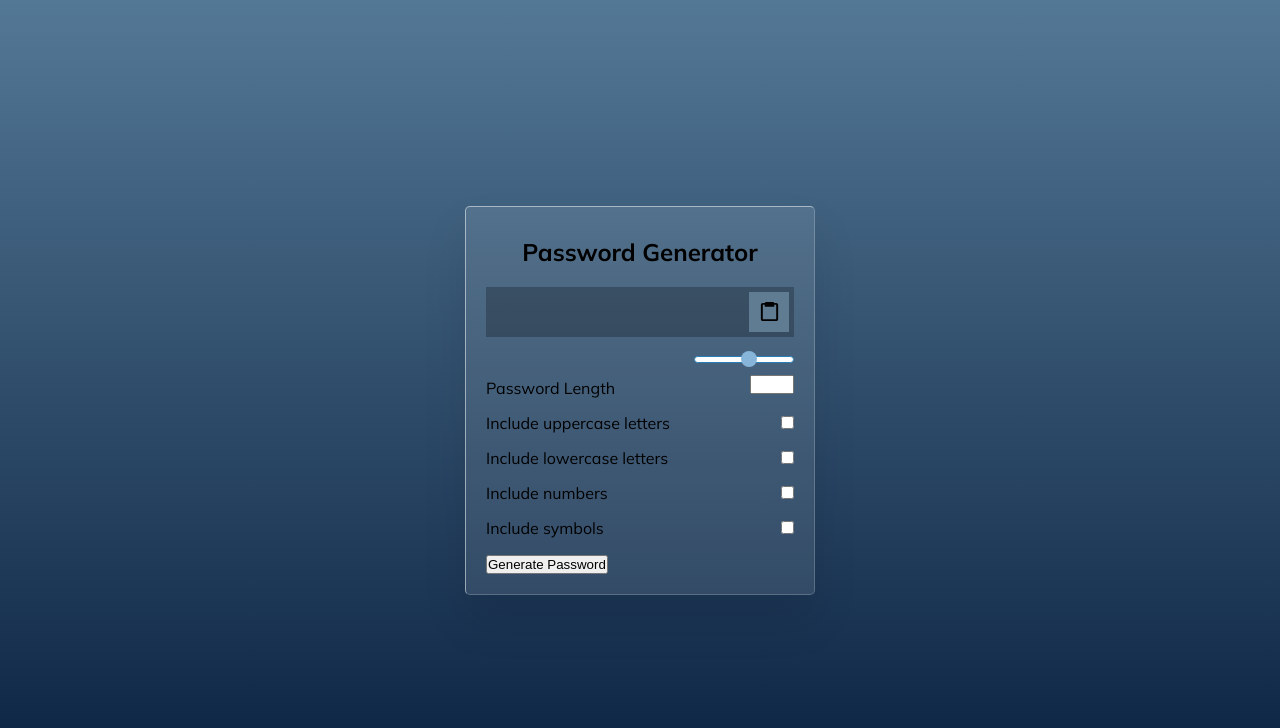
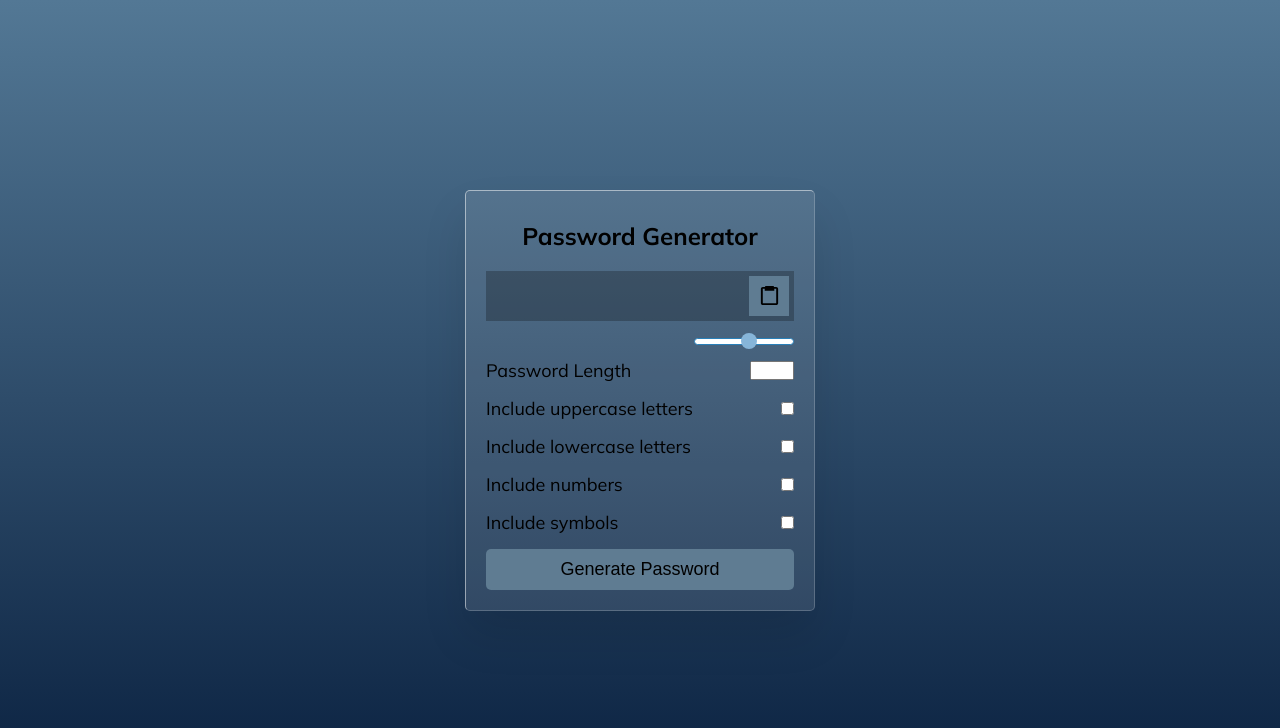
Before and after one commit to mandresblac/proyectosFrontEndMentor, a plain HTML site: page generador_de_contraseñas/index.html in a window 1280 px wide. Drawn offline with Linux system fonts and the light colour scheme.

Commit message:
commit 48

```diff
--- a/generador_de_contraseñas/index.html
+++ b/generador_de_contraseñas/index.html
@@ -58,12 +58,12 @@
         </div>
 
         <div class="setting">
-          <label for="numbers">Include symbols</label>
+          <label for="symbols">Include symbols</label>
           <input type="checkbox" name="symbols" id="symbols" />
         </div>
       </div>
 
-      <input type="submit" value="Generate Password" />
+      <input type="submit" value="Generate Password" class="btn-generate" />
     </div>
 
     <script src="app.js"></script>
--- a/generador_de_contraseñas/style.css
+++ b/generador_de_contraseñas/style.css
@@ -88,6 +88,15 @@ body {
   display: flex;
   align-items: center;
   justify-content: space-between;
+  font-size: 18px;
+}
+
+.setting label {
+  cursor: pointer;
+}
+
+.setting label:hover {
+  color: #fff;
 }
 
 .setting-label {
@@ -102,8 +111,10 @@ body {
   flex-direction: column;
   justify-content: center;
   align-items: end;
-  gap: 12px;
+  gap: 16px;
 }
+
+/* Estilos específicos para input range */
 .inputs-length input[type="range"] {
   appearance: none; /* Elimina los estilos predeterminados del navegador */
   height: 7px; /* Altura del control */
@@ -130,3 +141,23 @@ input[type="range"]::-moz-range-thumb {
   height: 16px;
   width: 16px;
 }
+
+.inputs-length input[type="number"] {
+  outline: none;
+}
+
+.btn-generate {
+  width: 100%;
+  background-color: #5f7c92;
+  outline: none;
+  border: none;
+  cursor: pointer;
+  padding: 10px;
+  font-size: 18px;
+  color: #000;
+  border-radius: 5px;
+}
+
+.btn-generate:hover {
+  background-color: #7a97ad;
+}
```
